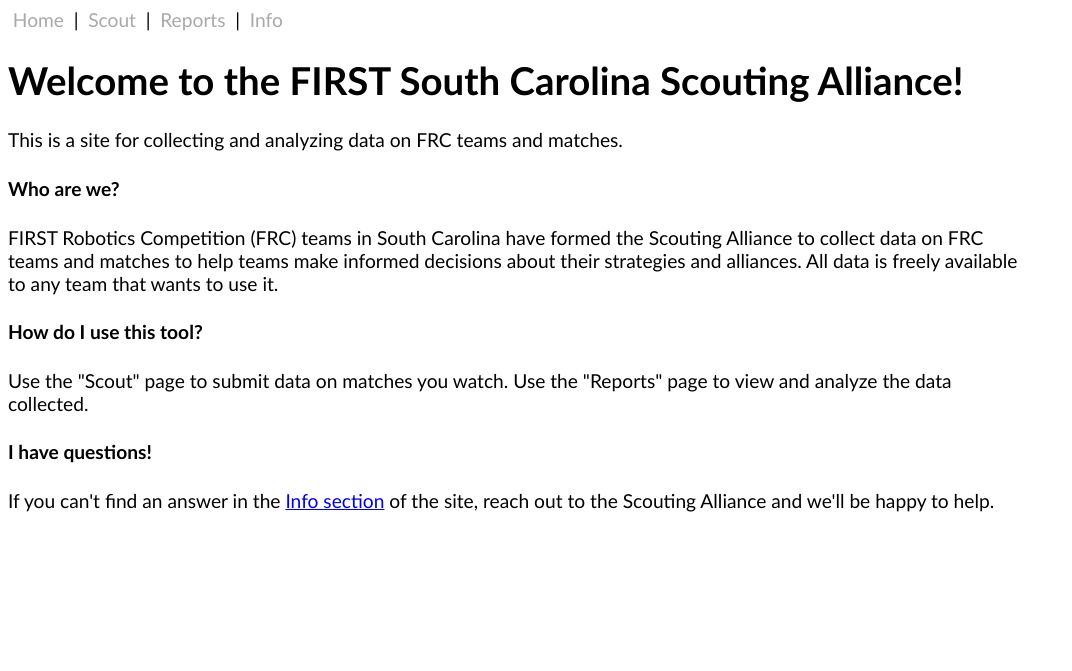
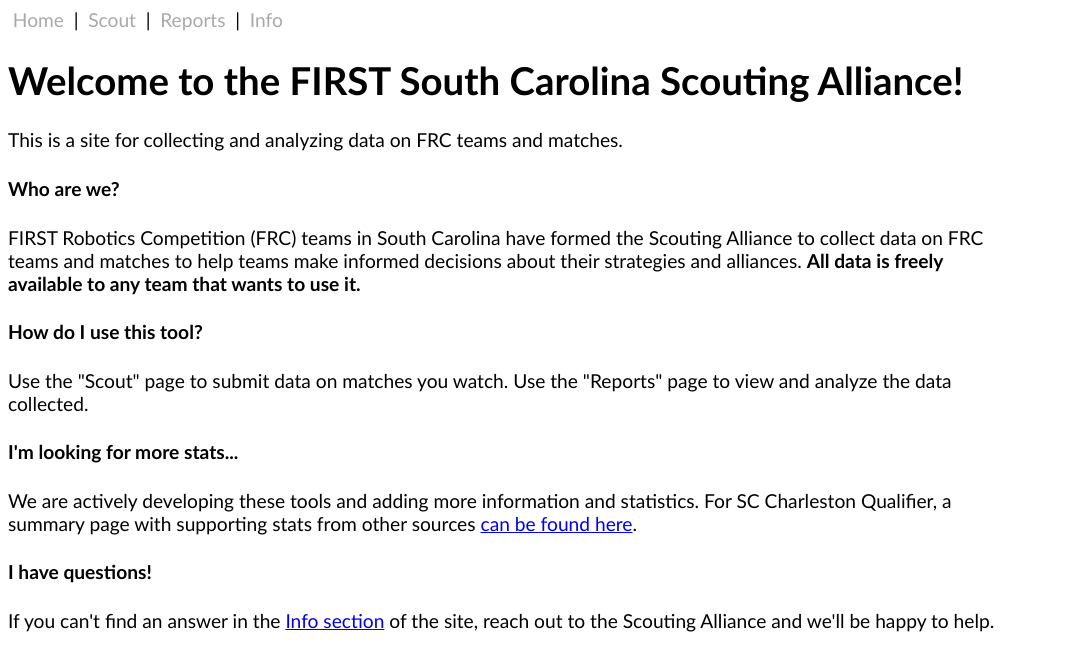
Before and after one commit to fscdata/fsc-data-scouting, a Flask app: page / in a window 1280 px wide. Shown: the top 671 px of the page, without its empty margins (0-1072 px from the left). Run offline with Flask 3, Linux system fonts and the light colour scheme.

Commit message:
minor QOL updates

```diff
--- a/templates/home_page.html
+++ b/templates/home_page.html
@@ -4,9 +4,14 @@
     This is a site for collecting and analyzing data on FRC teams and matches.
     <br />
     <h4>Who are we?</h4>
-    FIRST Robotics Competition (FRC) teams in South Carolina have formed the Scouting Alliance to collect data on FRC teams and matches to help teams make informed decisions about their strategies and alliances. All data is freely available to any team that wants to use it.
+    <p>FIRST Robotics Competition (FRC) teams in South Carolina have formed the Scouting Alliance to collect data on FRC teams and matches to help teams make informed decisions about their strategies and alliances. <strong>All data is freely available to any team that wants to use it.</strong></p>
+
     <h4>How do I use this tool?</h4>
-    Use the "Scout" page to submit data on matches you watch. Use the "Reports" page to view and analyze the data collected.
+    <p>Use the "Scout" page to submit data on matches you watch. Use the "Reports" page to view and analyze the data collected.</p>
+
+    <h4>I'm looking for more stats...</h4>
+    <p>We are actively developing these tools and adding more information and statistics. For SC Charleston Qualifier, a summary page with supporting stats from other sources <a href="https://docs.google.com/spreadsheets/d/10dh-e7bvZhVHxfObyJM3K90W9t6DiMH-01LyOUVFmJ4/edit?usp=sharing">can be found here</a>.</p>
+
     <h4>I have questions!</h4>
-    If you can't find an answer in the <a href="/info/">Info section</a> of the site, reach out to the Scouting Alliance and we'll be happy to help.
+    <p>If you can't find an answer in the <a href="/info/">Info section</a> of the site, reach out to the Scouting Alliance and we'll be happy to help.</p>
 {% endblock %}
--- a/templates/report/team_report_page.html
+++ b/templates/report/team_report_page.html
@@ -11,10 +11,10 @@
         <li>
             Average total fuel score:
             {{
-                (
+                ((
                     team_records|sum(attribute='auto_fuel_score')
                     + team_records|sum(attribute='teleop_fuel_score') | float
-                ) / team_records|length | round(2) if team_records else 0
+                ) / team_records|length) | round(2) if team_records else 0
             }}</li>
         <li>
             Average auto climb success:
```
